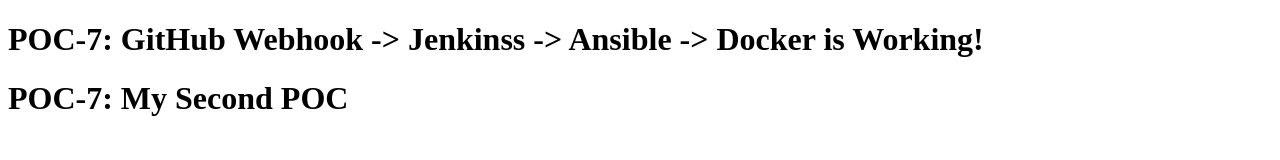
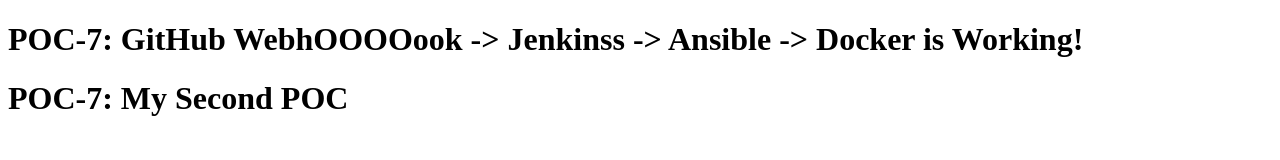
Before and after one commit to ManiSandeepDoradla/POC-7, a plain HTML site: page index.html in a window 1280 px wide. Drawn offline with Linux system fonts and the light colour scheme.

```diff
--- a/index.html
+++ b/index.html
@@ -1,6 +1,6 @@
 <!DOCTYPE html>
 <html>
 <head><title>POC-7</title></head>
-<body><h1>POC-7: GitHub Webhook -> Jenkinss -> Ansible -> Docker is Working!</h1>
+<body><h1>POC-7: GitHub WebhOOOOook -> Jenkinss -> Ansible -> Docker is Working!</h1>
 <h1>POC-7: My Second POC</h1></body>
 </html>
```
